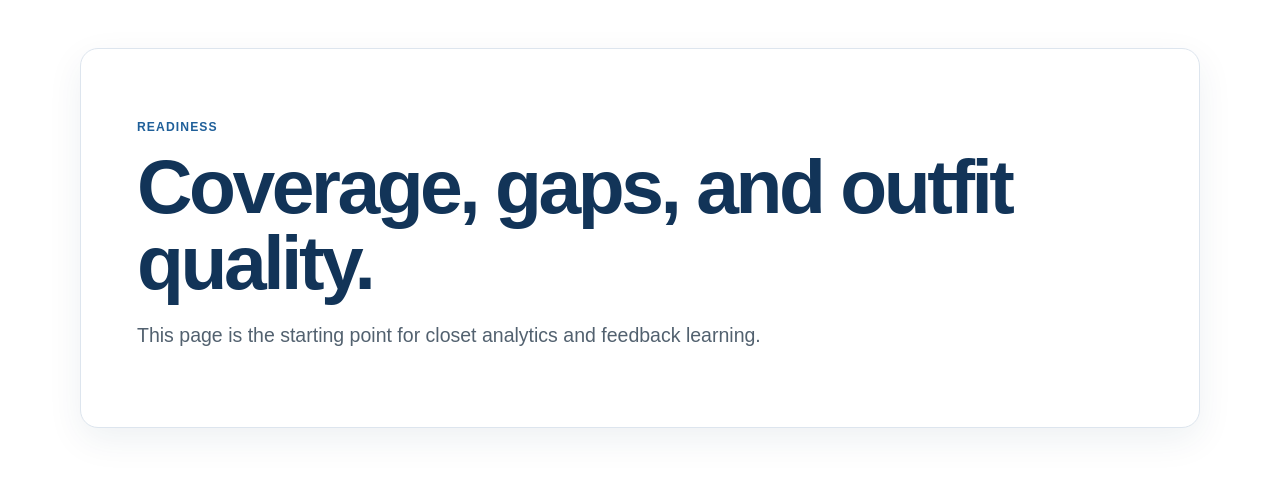
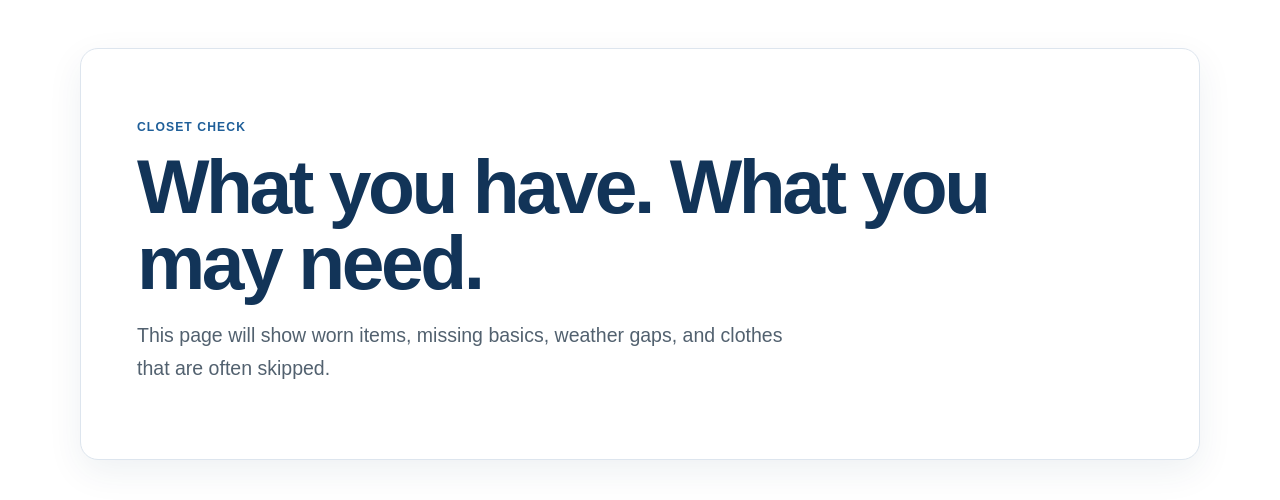
Before and after one commit to drolu-cmyk/ai-native-personal-stylist, a Next.js app in the folder apps/web/: page /intelligence in a window 1280 px wide. Shown: the top 500 px of the page. Built offline with nearby package versions, Linux system fonts and the light colour scheme.

Commit message:
Simplify intelligence page copy

```diff
--- a/apps/web/app/intelligence/page.tsx
+++ b/apps/web/app/intelligence/page.tsx
@@ -2,9 +2,9 @@ export default function IntelligencePage() {
   return (
     <main className="site-shell">
       <section className="panel">
-        <p className="eyebrow">Readiness</p>
-        <h1>Coverage, gaps, and outfit quality.</h1>
-        <p className="lede">This page is the starting point for closet analytics and feedback learning.</p>
+        <p className="eyebrow">Closet check</p>
+        <h1>What you have. What you may need.</h1>
+        <p className="lede">This page will show worn items, missing basics, weather gaps, and clothes that are often skipped.</p>
       </section>
     </main>
   );
```
